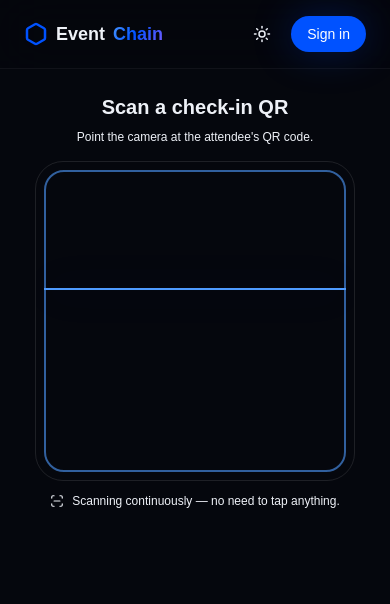
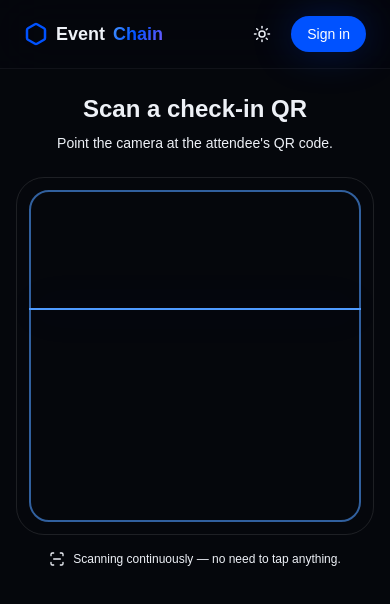
Before and after one commit to drmukty/EventChain, a Next.js app: page /scan in a window 390 px wide. Shown: the top 604 px of the page. Built offline with nearby package versions, Linux system fonts and the light colour scheme; no server answers.

Commit message:
Make QR scanner page responsive on mobile (Tailwind only, no logic changes)

```diff
--- a/src/app/scan/page.tsx
+++ b/src/app/scan/page.tsx
@@ -79,19 +79,19 @@ export default function ScanPage() {
   }
 
   return (
-    <div className="w-screen min-h-screen flex flex-col items-center justify-start px-3 py-6 sm:px-4 sm:py-8 lg:px-6 lg:py-16 overflow-x-hidden">
+    <div className="min-h-screen flex flex-col items-center justify-start px-4 sm:px-6 py-6 sm:py-8 lg:py-16 overflow-x-hidden bg-black/5">
       <div className="w-full max-w-md flex flex-col items-center">
-        <h1 className="font-display text-xl sm:text-2xl lg:text-3xl font-semibold text-center">Scan a check-in QR</h1>
-        <p className="mt-2 text-xs sm:text-sm text-fg-muted text-center">Point the camera at the attendee's QR code.</p>
+        <h1 className="font-display text-2xl sm:text-3xl lg:text-3xl font-semibold text-center">Scan a check-in QR</h1>
+        <p className="mt-2 text-sm sm:text-base text-fg-muted text-center">Point the camera at the attendee's QR code.</p>
 
-        <div className="relative mt-4 sm:mt-6 lg:mt-8 w-full aspect-square max-w-xs overflow-hidden rounded-3xl border border-white/10">
+        <div className="relative mt-6 sm:mt-8 lg:mt-8 w-full max-w-sm aspect-square overflow-hidden rounded-3xl border border-white/10">
           <video ref={videoRef} className="h-full w-full object-cover" muted playsInline />
           <canvas ref={canvasRef} className="hidden" />
-          <div className="pointer-events-none absolute inset-2 sm:inset-4 lg:inset-8 rounded-2xl border-2 border-base-400/60" />
+          <div className="pointer-events-none absolute inset-3 sm:inset-4 lg:inset-8 rounded-2xl border-2 border-base-400/60" />
           <motion.div
             animate={{ y: [0, 200, 0] }}
             transition={{ duration: 2.4, repeat: Infinity, ease: "easeInOut" }}
-            className="pointer-events-none absolute left-2 right-2 sm:left-4 sm:right-4 lg:left-8 lg:right-8 top-2 sm:top-4 lg:top-8 h-0.5 bg-base-400 shadow-glow"
+            className="pointer-events-none absolute left-3 right-3 sm:left-4 sm:right-4 lg:left-8 lg:right-8 top-3 sm:top-4 lg:top-8 h-0.5 bg-base-400 shadow-glow"
           />
         </div>
 
@@ -102,18 +102,18 @@ export default function ScanPage() {
               initial={{ opacity: 0, y: 10 }}
               animate={{ opacity: 1, y: 0 }}
               exit={{ opacity: 0 }}
-              className={`mt-3 sm:mt-4 lg:mt-6 w-full flex items-center justify-center gap-2 rounded-2xl p-3 sm:p-4 text-xs sm:text-sm font-medium ${
+              className={`mt-4 sm:mt-6 lg:mt-6 w-full flex items-center justify-center gap-2 rounded-2xl p-3 sm:p-4 text-sm sm:text-base font-medium ${
                 scanState.status === "success" ? "bg-emerald-500/15 text-emerald-400" : "bg-red-500/15 text-red-400"
               }`}
             >
-              {scanState.status === "success" ? <CheckCircle2 size={16} className="flex-shrink-0" /> : <XCircle size={16} className="flex-shrink-0" />}
-              <span className="truncate">{scanState.status === "success" ? `Checked in: ${scanState.attendee}` : scanState.message}</span>
+              {scanState.status === "success" ? <CheckCircle2 size={18} className="flex-shrink-0" /> : <XCircle size={18} className="flex-shrink-0" />}
+              <span className="break-words">{scanState.status === "success" ? `Checked in: ${scanState.attendee}` : scanState.message}</span>
             </motion.div>
           )}
         </AnimatePresence>
 
-        <p className="mt-3 sm:mt-4 lg:mt-6 flex items-center justify-center gap-2 text-xs text-fg-muted text-center">
-          <ScanLine size={14} className="flex-shrink-0" /> Scanning continuously — no need to tap anything.
+        <p className="mt-4 sm:mt-6 lg:mt-6 flex items-center justify-center gap-2 text-xs sm:text-sm text-fg-muted text-center">
+          <ScanLine size={16} className="flex-shrink-0" /> Scanning continuously — no need to tap anything.
         </p>
       </div>
     </div>
```
